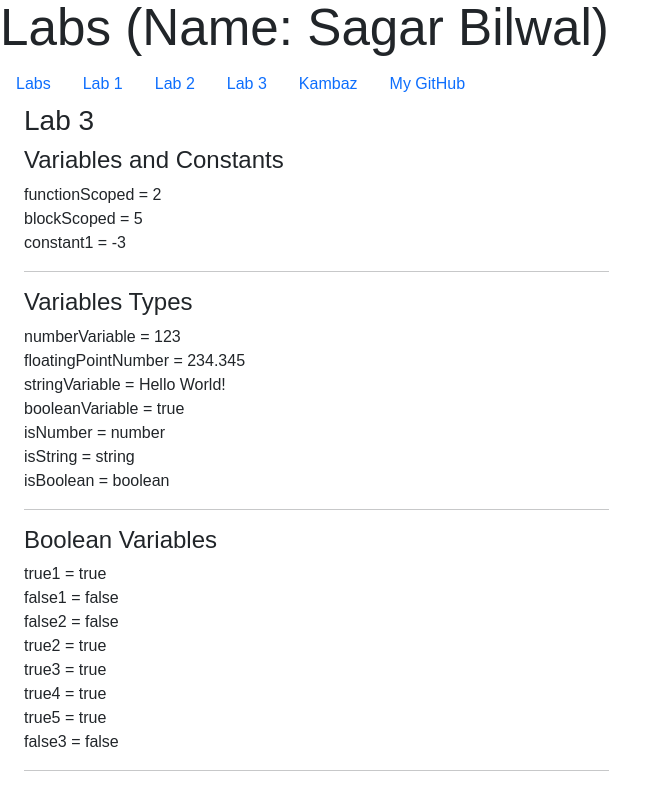
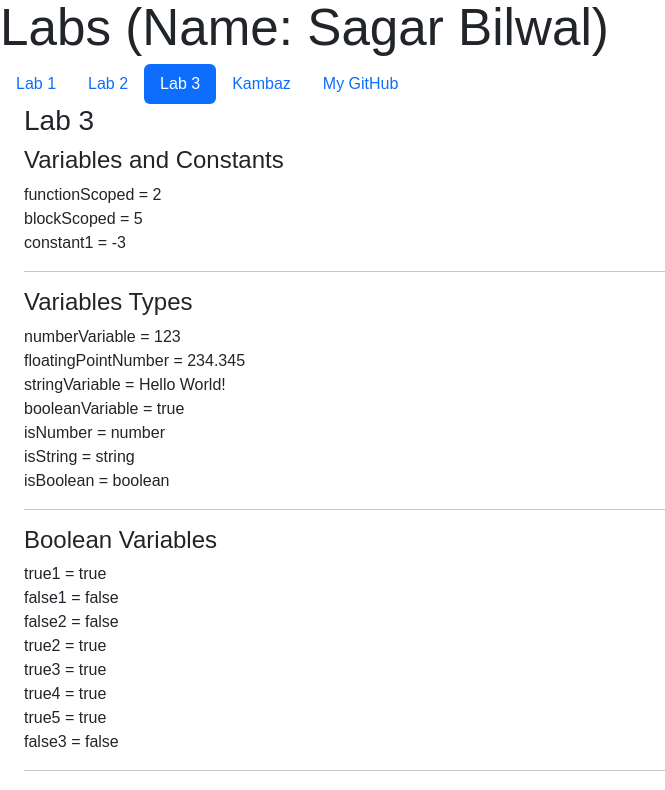
Before and after one commit to Sagar-Bilwal/kambaz-react-web-app, a React (Vite) app: page /#/Labs/Lab3 in a window 1280 px wide. Shown: the top 790 px of the page, without its empty margins (0-665 px from the left). Built offline with nearby package versions, Linux system fonts and the light colour scheme; the HTML template or start-up script is replaced by a standard one.

Commit message:
Completed till 3.7.1

```diff
--- a/src/Kambaz/index.tsx
+++ b/src/Kambaz/index.tsx
@@ -10,7 +10,7 @@
         <KambazNavigation/>
         <div className="wd-main-content-offset p-3">
           <Routes>
-            <Route path="/" element={<Navigate to="/Kambaz/Dashboard" />} />
+            <Route path="/" element={<Navigate to="Account" />} />
             <Route path="/Account/*" element={<Account />} />
             <Route path="/Dashboard" element={<Dashboard />} />
             <Route path="/Courses/:cid/*" element={<Courses />} />
--- /dev/null
+++ b/src/Labs/Lab3/AddPathParameters.tsx
@@ -0,0 +1,9 @@
+import { useParams } from "react-router-dom";
+export default function AddPathParameters() {
+  const { a, b } = useParams();
+  return (
+    <div id="wd-add"> <h4>Add Path Parameters</h4>
+      {a} + {b} = {parseInt(a as string) + parseInt(b as string)}
+    </div>
+  );
+}
--- /dev/null
+++ b/src/Labs/Lab3/Highlight.tsx
@@ -0,0 +1,8 @@
+import { ReactNode } from "react";
+export default function Highlight({ children }: { children: ReactNode }) {
+  return (
+    <span id="wd-highlight" style={{ backgroundColor: "yellow", color: "red" }}>
+      {children}
+    </span>
+  );
+}
--- a/src/Labs/Lab3/House.tsx
+++ b/src/Labs/Lab3/House.tsx
@@ -12,6 +12,7 @@
       },
       owners: ["Alice", "Bob"],
     };
+    console.log(house);
     return (
       <div id="wd-house">
         <h4>House</h4>
--- /dev/null
+++ b/src/Labs/Lab3/PathParameters.tsx
@@ -0,0 +1,14 @@
+import { Routes, Route, Link } from "react-router-dom";
+import AddPathParameters from "./AddPathParameters";
+export default function PathParameters() {
+  return (
+   <div id="wd-path-parameters">
+    <h2>Path Parameters</h2>
+    <Link to="/Labs/Lab3/add/1/2">1 + 2</Link> <br />
+    <Link to="/Labs/Lab3/add/3/4">3 + 4</Link>
+    <Routes>
+      <Route path="/add/:a/:b" element={<AddPathParameters />} />
+    </Routes>
+   </div>
+  );
+}
--- /dev/null
+++ b/src/Labs/Lab3/Square.tsx
@@ -0,0 +1,5 @@
+import { ReactNode } from "react";
+export default function Square({ children }: { children: ReactNode }) {
+  const num = Number(children);
+  return <span id="wd-square">{num * num}</span>;
+}
--- a/src/Labs/Lab3/index.tsx
+++ b/src/Labs/Lab3/index.tsx
@@ -13,14 +13,17 @@
 import FindIndex from "./FindIndex";
 import ForLoops from "./ForLoops";
 import FunctionDestructing from "./FunctionDestructing";
+import Highlight from "./Highlight";
 import House from "./House";
 import IfElse from "./IfElse";
 import { ImpliedReturn } from "./ImpliedReturn";
 import JsonStringify from "./JsonStringify";
 import LegacyFunctions from "./LegacyFunctions";
 import MapFunction from "./MapFunction";
+import PathParameters from "./PathParameters";
 import SimpleArrays from "./SimpleArrays";
 import Spreading from "./Spreading";
+import Square from "./Square";
 import Styles from "./Styles";
 import TemplateLiterals from "./TemplateLiterals";
 import TernaryOperator from "./TernaryOperator";
@@ -30,6 +33,7 @@
 import VariableTypes from "./VariableTypes";
 
 export default function Lab3() {
+  console.log('Hello World!');
   return (
     <div id="wd-lab3" className="ps-4">
       <h3>Lab 3</h3>
@@ -63,6 +67,16 @@
       <Classes/>
       <Styles/>
       <Add a={3} b={4} />
+      <h4>Square of 4</h4>
+      <Square>4</Square>
+      <hr />
+      <Highlight>
+        Lorem ipsum dolor sit amet consectetur adipisicing elit. Suscipitratione eaque illo minus cum, saepe totam
+        vel nihil repellat nemo explicabo excepturi consectetur. Modi omnis minus sequi maiores, provident voluptates.
+     </Highlight>
+     <hr />
+     <PathParameters/>
+     <hr />
     </div>
   );
 }
--- a/src/Labs/TOC.tsx
+++ b/src/Labs/TOC.tsx
@@ -1,25 +1,21 @@
 import Nav from "react-bootstrap/Nav";
+import { Link, useLocation } from "react-router";
 export default function TOC() {
+  const {pathname} = useLocation();
   return (
     <div>
-      <Nav variant="pills">
+        <Nav variant="pills" id="wd-toc">
+          <Nav.Item> <Nav.Link as={Link} to="/Labs/Lab1" id="wd-a1"
+            active={pathname.includes("Lab1")}> Lab 1 </Nav.Link> </Nav.Item>
+          <Nav.Item> <Nav.Link as={Link} to="/Labs/Lab2" id="wd-a2"
+            active={pathname.includes("Lab2")}> Lab 2 </Nav.Link> </Nav.Item>
+          <Nav.Item> <Nav.Link as={Link} to="/Labs/Lab3" id="wd-a3"
+            active={pathname.includes("Lab3")}> Lab 3 </Nav.Link> </Nav.Item>
           <Nav.Item>
-          <Nav.Link href="#/Labs">Labs</Nav.Link>
+            <Nav.Link as={Link} to="/Kambaz">Kambaz</Nav.Link>
           </Nav.Item>
           <Nav.Item>
-          <Nav.Link href="#/Labs/Lab1">Lab 1</Nav.Link>
-        </Nav.Item>
-        <Nav.Item>
-          <Nav.Link href="#/Labs/Lab2">Lab 2</Nav.Link>
-        </Nav.Item>
-        <Nav.Item>
-          <Nav.Link href="#/Labs/Lab3">Lab 3</Nav.Link>
-        </Nav.Item>
-        <Nav.Item>
-          <Nav.Link href="#/Kambaz">Kambaz</Nav.Link>
-        </Nav.Item>
-        <Nav.Item>
-          <Nav.Link href="https://github.com/Sagar-Bilwal">My GitHub</Nav.Link>
+            <Nav.Link href="https://github.com/Sagar-Bilwal" target="_blank">My GitHub</Nav.Link>
           </Nav.Item>
         </Nav>
 
--- a/src/Labs/index.tsx
+++ b/src/Labs/index.tsx
@@ -14,7 +14,7 @@
         <Route path="/" element={<Navigate to="Lab1" />} />
         <Route path="Lab1" element={<Lab1 />} />
         <Route path="Lab2/*" element={<Lab2 />} />
-        <Route path="Lab3" element={<Lab3 />} />
+        <Route path="Lab3/*" element={<Lab3 />} />
       </Routes>
     </div>
 );}
```
Lines whose indentation alone changed are shown as unchanged.
